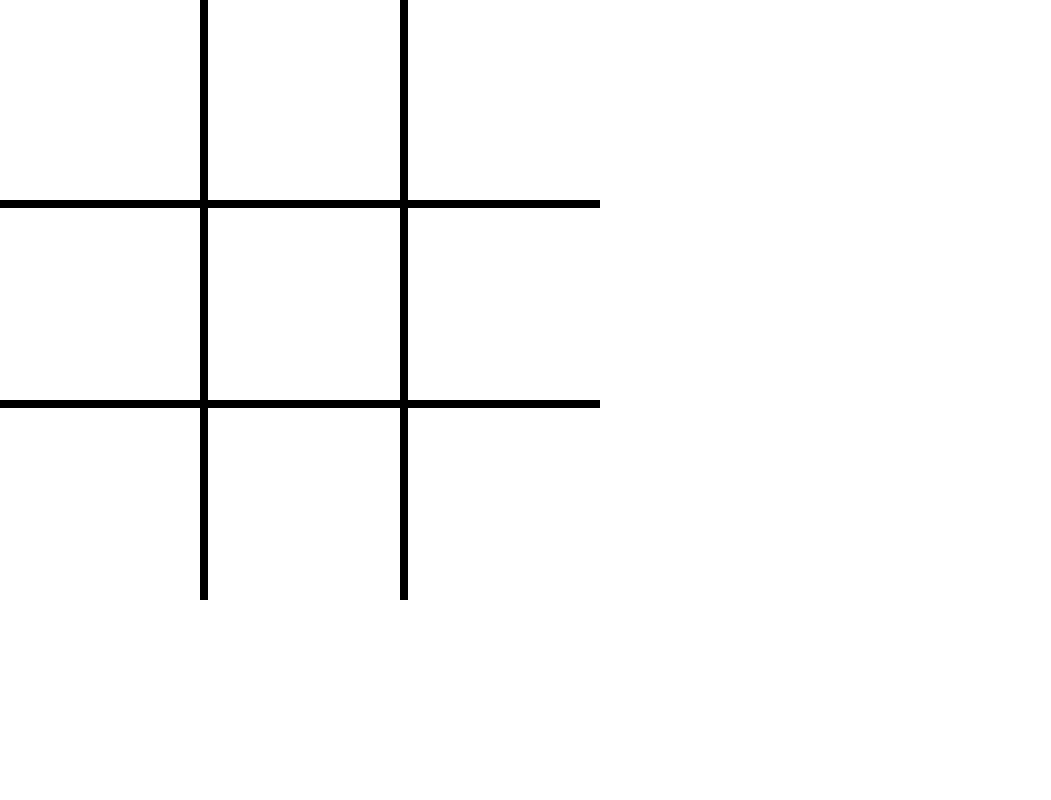
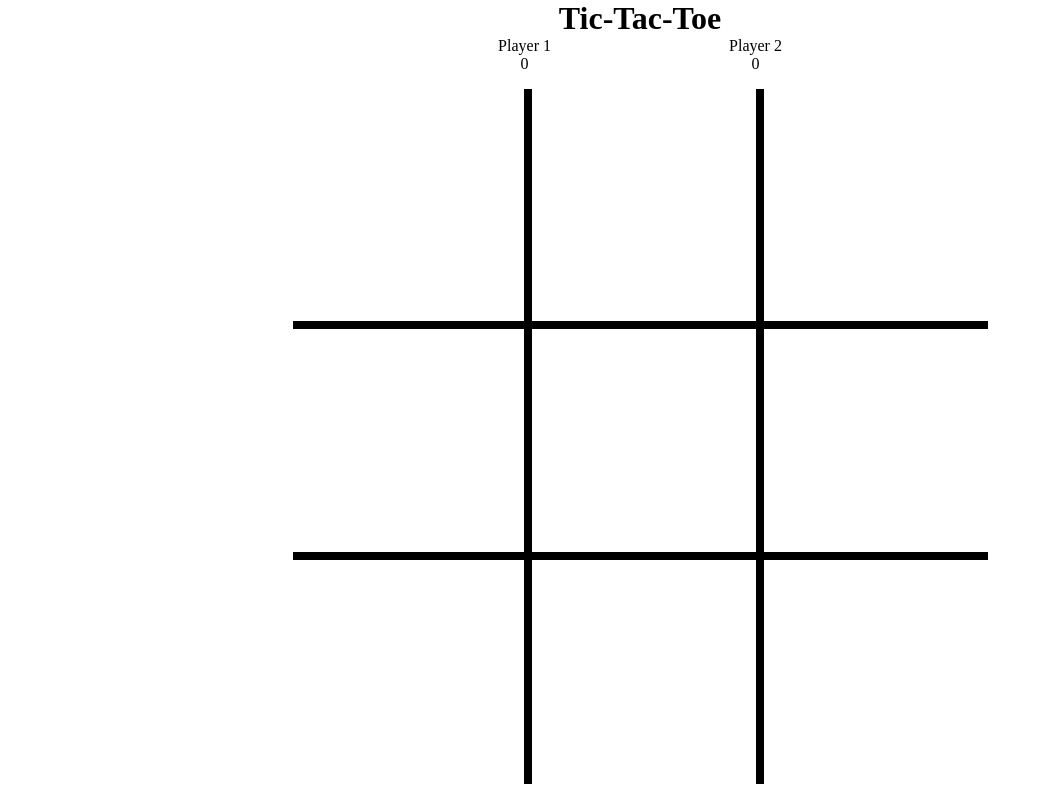
Before and after one commit to lee101011/tic-tac-toe, a plain HTML site: page indexl.html in a window 1280 px wide. Shown: the whole page, without its empty margins (0-1051 px from the left). Drawn offline with Linux system fonts and the light colour scheme.

Commit message:
Add positioning changes

```diff
--- a/css/style.css
+++ b/css/style.css
@@ -5,20 +5,49 @@
 
 html,
 body {
-    width: 100%;
-    height: 100%;
+    width: 100vw;
+    height: 100vh;
 }
 
 main {
     height: 100%;
+    display: grid;
+    grid-template-rows: min-content 1fr min-content;
+    gap: 1rem;
 }
 
-.display {}
+.display {
+    display: flex;
+    flex-direction: column;
+    justify-content: center;
+    align-items: center;
+}
+
+.scoreboard {
+    width: 50%;
+    display: flex;
+    justify-content: space-evenly;
+}
+
+.score {
+    text-align: center;
+}
+
+.game {
+    display: flex;
+    justify-content: center;
+    align-items: center;
+    height: 100%;
+    width: 50%;
+    justify-self: center;
+}
 
 .grid {
+    aspect-ratio: 1 / 1;
+    height: 100%;
     display: grid;
-    grid-template-rows: repeat(3, max(15vh, 200px));
-    grid-template-columns: repeat(3, max(15vh, 200px));
+    grid-template-columns: repeat(3, 1fr);
+    grid-template-rows: repeat(3, 1fr);
 }
 
 .controls {}
@@ -33,10 +62,10 @@ main {
     font-weight: bold;
 }
 
-.cell:after:empty {
-    content: '.';
+/*.cell:after:empty {
+    content: 'l';
     visibility: hidden;
-}
+}*/
 
 .border-top {
     border-top: 0.5rem solid black;
--- a/indexl.html
+++ b/indexl.html
@@ -12,8 +12,22 @@
 
 <body>
     <main>
-        <div class="display"></div>
-        <div class="grid"></div>
+        <div class="display">
+            <h1>Tic-Tac-Toe</h1>
+            <div class="scoreboard">
+                <div class="player">
+                    <div class="name">Player 1</div>
+                    <div class="score">0</div>
+                </div>
+                <div class="player">
+                    <div class="name">Player 2</div>
+                    <div class="score">0</div>
+                </div>
+            </div>
+        </div>
+        <div class="game">
+            <div class="grid"></div>
+        </div>
         <div class="controls"></div>
     </main>
 </body>
--- a/script/backend.js
+++ b/script/backend.js
@@ -17,15 +17,14 @@ function Cell() {
     };
 }
 
-function Board(emptyCellValue = null) {
+function Board(size = 3, emptyCellValue = null) {
 
-    const createBoard = (size) => {
+    const createBoard = () => {
         let arr = [];
-        boardSize = size;
-        if (boardSize < 1) boardSize = 1;
-        for (let i = 0; i < boardSize; i++) {
+        if (size < 1) size = 1;
+        for (let i = 0; i < size; i++) {
             arr[i] = [];
-            for (let j = 0; j < boardSize; j++) {
+            for (let j = 0; j < size; j++) {
                 arr[i][j] = Cell();
             }
         }
@@ -36,7 +35,7 @@ function Board(emptyCellValue = null) {
         return cells.map( (row) => row.map( (cell) => cell.getContent() ) );
     }
     const reset = () => {
-        cells = createBoard(boardSize);
+        cells = createBoard(size);
     }
 
     const isEmptyCell = (cell) => {
@@ -103,8 +102,7 @@ function Board(emptyCellValue = null) {
 
 
     const EMPTY_CELL = emptyCellValue;
-    let boardSize = 3;
-    let cells = createBoard(boardSize);
+    let cells = createBoard(size);
 
     return {
         reset,
@@ -143,7 +141,7 @@ function Player (name, side) {
     };
 }
 
-function TicTacToeGame() {
+function TicTacToeGame(grid_size = 3) {
 
     const players = [Player("Player 1", "X"), Player("Player 2", "O")];
     const board = Board();
@@ -233,6 +231,7 @@ function TicTacToeGame() {
             console.log(`win by ${win}`);
             return {win, position: 0};
         } else if (win = board.isFull()) {
+            console.log(`tie`);
             return {win, position: -1};
         }
         return 0;
--- a/script/frontend.js
+++ b/script/frontend.js
@@ -1,8 +1,8 @@
 const HTMLTicTacToe = function () {
+    const GRID_SIZE = 3;
     let game = TicTacToeGame();
     const grid = document.querySelector(".grid");
 
-    const GRID_SIZE = 3;
     const buildGameScreen = () => {
 
         grid.replaceChildren();
@@ -12,12 +12,8 @@ const HTMLTicTacToe = function () {
                 cell.dataset.row = i;
                 cell.dataset.column = j;
                 cell.classList.add("cell");
-                if(i !== 0) {
-                    cell.classList.add("border-top");
-                }
-                if(j !== 0) {
-                    cell.classList.add("border-left");
-                }
+                if(i !== 0) cell.classList.add("border-top");
+                if(j !== 0) cell.classList.add("border-left");
                 const content = game.getBoard()[i][j];
                 if(content) {
                     cell.textContent = content;
```
